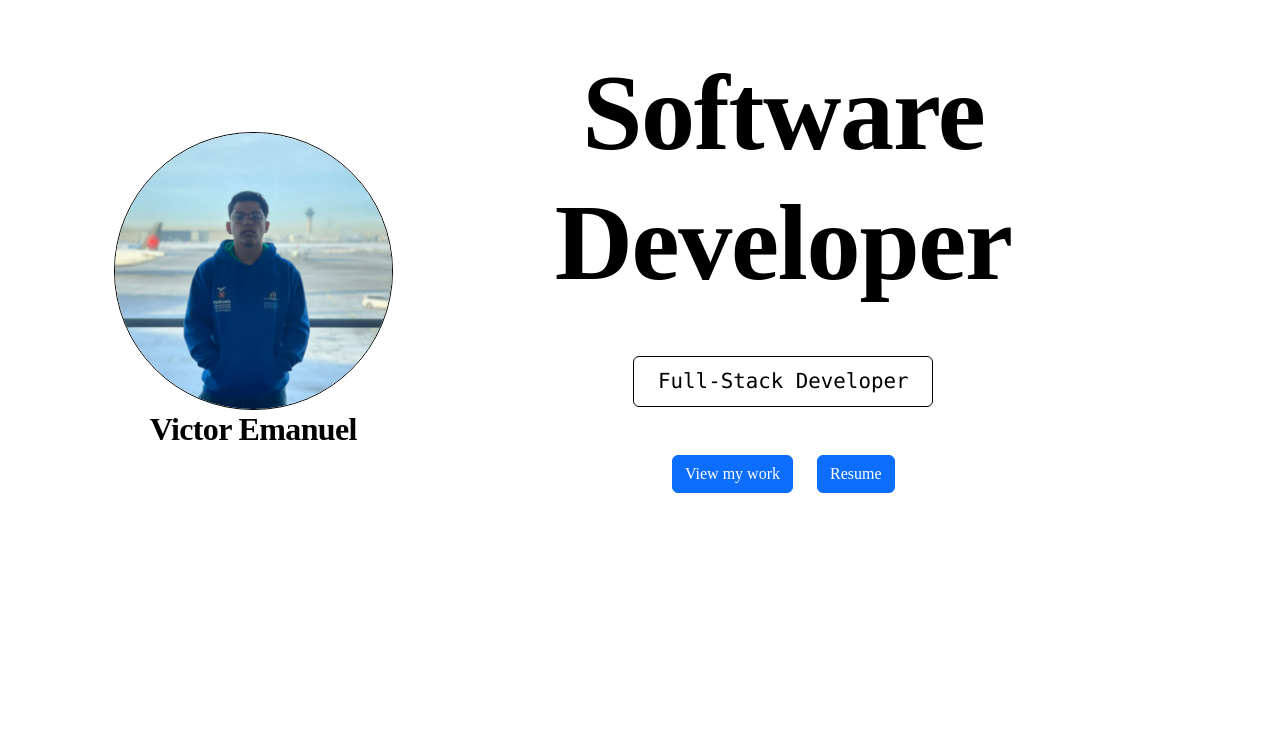
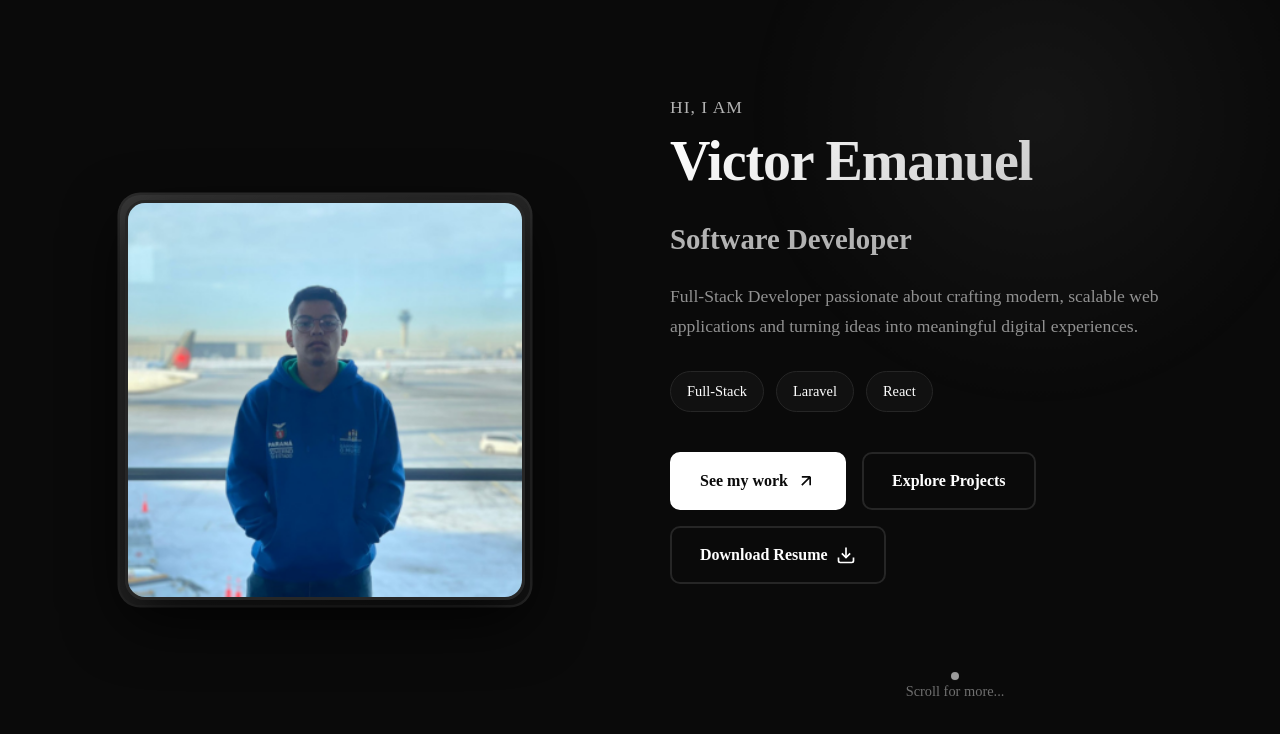
Before and after one commit to Vituinho/Portfolio, a React (Vite) app: page / in a window 1280 px wide. Shown: the top 734 px of the page. Built offline with nearby package versions, Linux system fonts and the light colour scheme.

Commit message:
feat: improving my hero with IA agent

```diff
--- a/src/components/Hero/Hero.tsx
+++ b/src/components/Hero/Hero.tsx
@@ -1,33 +1,88 @@
 import './styles.module.css';
+import styles from './styles.module.css';
 
 export function Hero() {
+  const scrollToSection = (sectionId: string) => {
+    const element = document.getElementById(sectionId);
+    element?.scrollIntoView({ behavior: 'smooth' });
+  };
 
   return (
-    <>
-      <section className='d-flex justify-content-center align-items-center pt-5'>
-        <div>
-          <div className='d-flex flex-row align-items-center gap-2'>
-            <div>
-              <img src="image.png" alt="Victor Emanuel - Photo" className='rounded-circle border border-black' />
-                <h2 className='text-center'>Victor Emanuel</h2>
+    <section className={styles.hero}>
+      <div className={styles.container}>
+        {/* Elemento decorativo de fundo */}
+        <div className={styles.backgroundGradient}></div>
+
+        <div className={styles.content}>
+          {/* Imagem do perfil */}
+          <div className={styles.profileImageWrapper}>
+            <img
+              src="image.png"
+              alt="Victor Emanuel - Photo"
+              className={styles.profileImage}
+            />
+            <div className={styles.glowEffect}></div>
+          </div>
+
+          {/* Conteúdo principal */}
+          <div className={styles.textContent}>
+            <h2 className={styles.greeting}>Hi, i am</h2>
+            <h1 className={styles.name}>Victor Emanuel</h1>
+
+            <p className={styles.title}>Software Developer</p>
+
+            <p className={styles.description}>
+              Full-Stack Developer passionate about crafting modern, scalable web applications and turning ideas into meaningful digital experiences.
+            </p>
+
+            {/* Tags de especialidades */}
+            <div className={styles.specialties}>
+              <span className={styles.tag}>Full-Stack</span>
+              <span className={styles.tag}>Laravel</span>
+              <span className={styles.tag}>React</span>
             </div>
-            <div className='text-center'>
-              <h1 className='fw-bold mb-5'>
-                <span className='text-black'>
-                  <span className='d-block'>Software Developer</span>
-                </span>
-              </h1>
-              <div className='d-flex gap-4 justify-content-center mb-5 flex-wrap'>
-                <span className='font-monospace px-4 py-2 bg-white rounded border border-black'>Full-Stack Developer</span>
-              </div>
-              <div className='d-flex gap-4 justify-content-center mb-5 flex-wrap'>
-                <a className='btn btn-primary' href='https://github.com/Vituinho'>View my work</a>
-                <a className='btn btn-primary' href='resume.pdf' download={true}>Resume</a>
-              </div>
+
+            {/* Botões de ação */}
+            <div className={styles.actions}>
+              <a
+                href="https://github.com/Vituinho"
+                target="_blank"
+                rel="noopener noreferrer"
+                className={styles.primaryButton}
+              >
+                <span>See my work</span>
+                <svg width="20" height="20" viewBox="0 0 24 24" fill="none" stroke="currentColor" strokeWidth="2">
+                  <path d="M7 17L17 7M17 7H7M17 7V17"></path>
+                </svg>
+              </a>
+              <button
+                onClick={() => scrollToSection('projects')}
+                className={styles.secondaryButton}
+              >
+                <span>Explore Projects</span>
+              </button>
+              <a
+                href="resume.pdf"
+                download
+                className={styles.resumeButton}
+              >
+                <span>Download Resume</span>
+                <svg width="20" height="20" viewBox="0 0 24 24" fill="none" stroke="currentColor" strokeWidth="2">
+                  <path d="M21 15v4a2 2 0 0 1-2 2H5a2 2 0 0 1-2-2v-4"></path>
+                  <polyline points="7 10 12 15 17 10"></polyline>
+                  <line x1="12" y1="15" x2="12" y2="3"></line>
+                </svg>
+              </a>
+            </div>
+
+            {/* Indicador de scroll */}
+            <div className={styles.scrollIndicator}>
+              <div className={styles.scrollDot}></div>
+              <p>Scroll for more...</p>
             </div>
           </div>
         </div>
-      </section>
-    </>
-  )
+      </div>
+    </section>
+  );
 }
--- a/src/components/Hero/styles.module.css
+++ b/src/components/Hero/styles.module.css
@@ -1,31 +1,358 @@
-body {
+.hero {
+  position: relative;
+  height: 100%;
+  display: flex;
+  align-items: center;
+  justify-content: center;
+  overflow: hidden;
   background: var(--color-bg);
-  color: var(--color-text);
+  padding: 0 20px;
 }
 
-p {
-  color: var(--color-text-muted);
+/* Background com gradiente sutil */
+.backgroundGradient {
+  position: absolute;
+  top: -50%;
+  right: -10%;
+  width: 600px;
+  height: 600px;
+  background: radial-gradient(
+    circle,
+    rgba(255, 255, 255, 0.05) 0%,
+    transparent 70%
+  );
+  pointer-events: none;
+  animation: float 8s ease-in-out infinite;
 }
 
-.card {
+@keyframes float {
+  0%, 100% {
+    transform: translate(0, 0);
+  }
+  50% {
+    transform: translate(-30px, 30px);
+  }
+}
+
+.container {
+  position: relative;
+  z-index: 1;
+  max-width: 1200px;
+  width: 100%;
+  margin: 0 auto;
+}
+
+.content {
+  display: grid;
+  grid-template-columns: 1fr 1fr;
+  gap: 60px;
+  align-items: center;
+  animation: fadeInUp 1s ease-out;
+}
+
+@keyframes fadeInUp {
+  from {
+    opacity: 0;
+    transform: translateY(30px);
+  }
+  to {
+    opacity: 1;
+    transform: translateY(0);
+  }
+}
+
+/* Imagem do perfil */
+.profileImageWrapper {
+  position: relative;
+  width: 100%;
+  max-width: 400px;
+  aspect-ratio: 1;
+  margin: 0 auto;
+  animation: slideInLeft 1s ease-out;
+}
+
+@keyframes slideInLeft {
+  from {
+    opacity: 0;
+    transform: translateX(-50px);
+  }
+  to {
+    opacity: 1;
+    transform: translateX(0);
+  }
+}
+
+.profileImage {
+  width: 100%;
+  height: 100%;
+  object-fit: cover;
+  border-radius: 20px;
+  border: 3px solid var(--color-border);
+  position: relative;
+  z-index: 2;
+  box-shadow: 0 20px 60px rgba(0, 0, 0, 0.8);
+  transition: transform 0.3s ease, box-shadow 0.3s ease;
+}
+
+.profileImage:hover {
+  transform: translateY(-10px);
+  box-shadow: 0 30px 80px rgba(255, 255, 255, 0.1);
+}
+
+/* Efeito de glow ao redor da imagem */
+.glowEffect {
+  position: absolute;
+  inset: -5px;
+  border-radius: 20px;
+  background: linear-gradient(
+    135deg,
+    rgba(255, 255, 255, 0.2),
+    rgba(255, 255, 255, 0.05)
+  );
+  pointer-events: none;
+  animation: pulse 3s ease-in-out infinite;
+}
+
+@keyframes pulse {
+  0%, 100% {
+    box-shadow: 0 0 0 0 rgba(255, 255, 255, 0.2);
+  }
+  50% {
+    box-shadow: 0 0 0 10px rgba(255, 255, 255, 0);
+  }
+}
+
+/* Conteúdo de texto */
+.textContent {
+  animation: slideInRight 1s ease-out;
+}
+
+@keyframes slideInRight {
+  from {
+    opacity: 0;
+    transform: translateX(50px);
+  }
+  to {
+    opacity: 1;
+    transform: translateX(0);
+  }
+}
+
+.greeting {
+  font-size: 1.1rem;
+  color: var(--color-text-muted);
+  font-weight: 500;
+  margin-bottom: 10px;
+  letter-spacing: 1px;
+  text-transform: uppercase;
+}
+
+.name {
+  font-size: 3.5rem;
+  font-weight: 800;
+  color: var(--color-text);
+  margin-bottom: 20px;
+  line-height: 1.2;
+  background: linear-gradient(
+    135deg,
+    var(--color-accent),
+    var(--color-text-muted)
+  );
+  -webkit-background-clip: text;
+  -webkit-text-fill-color: transparent;
+  background-clip: text;
+}
+
+.title {
+  font-size: 1.8rem;
+  color: var(--color-text-muted);
+  font-weight: 600;
+  margin-bottom: 20px;
+}
+
+.description {
+  font-size: 1.1rem;
+  color: var(--color-text-muted);
+  line-height: 1.7;
+  margin-bottom: 30px;
+  max-width: 500px;
+  opacity: 0.8;
+}
+
+/* Tags de especialidades */
+.specialties {
+  display: flex;
+  gap: 12px;
+  flex-wrap: wrap;
+  margin-bottom: 40px;
+}
+
+.tag {
+  display: inline-block;
+  padding: 8px 16px;
   background: var(--color-bg-soft);
   border: 1px solid var(--color-border);
+  border-radius: 25px;
+  font-size: 0.9rem;
+  color: var(--color-accent);
+  font-weight: 500;
+  transition: all 0.3s ease;
+  cursor: pointer;
 }
 
-a {
-  color: var(--color-accent);
-  font-size: 1.3em;
+.tag:hover {
+  background: var(--color-bg-muted);
+  border-color: var(--color-accent);
+  transform: translateY(-2px);
+  box-shadow: 0 5px 15px rgba(255, 255, 255, 0.1);
 }
 
-a:hover {
-  opacity: 0.7;
+/* Botões de ação */
+.actions {
+  display: flex;
+  gap: 16px;
+  flex-wrap: wrap;
+  margin-bottom: 50px;
 }
 
-::selection {
-  background: var(--color-selection-bg);
-  color: var(--color-selection-text);
+.primaryButton,
+.secondaryButton,
+.resumeButton {
+  display: inline-flex;
+  align-items: center;
+  gap: 8px;
+  padding: 14px 28px;
+  border-radius: 10px;
+  font-size: 1rem;
+  font-weight: 600;
+  text-decoration: none;
+  border: none;
+  cursor: pointer;
+  transition: all 0.3s ease;
+  position: relative;
+  overflow: hidden;
 }
 
-span {
-    font-size: 1.3em
+.primaryButton {
+  background: var(--color-accent);
+  color: var(--color-text-invert);
+  border: 2px solid var(--color-accent);
 }
+
+.primaryButton:hover {
+  transform: translateY(-3px);
+  box-shadow: 0 10px 25px rgba(255, 255, 255, 0.2);
+  background: var(--color-active);
+  border-color: var(--color-active);
+}
+
+.primaryButton:active {
+  transform: translateY(-1px);
+}
+
+.secondaryButton,
+.resumeButton {
+  background: transparent;
+  color: var(--color-accent);
+  border: 2px solid var(--color-border);
+}
+
+.secondaryButton:hover,
+.resumeButton:hover {
+  background: var(--color-bg-soft);
+  border-color: var(--color-accent);
+  transform: translateY(-3px);
+  box-shadow: 0 10px 25px rgba(255, 255, 255, 0.1);
+}
+
+.secondaryButton:active,
+.resumeButton:active {
+  transform: translateY(-1px);
+}
+
+/* Indicador de scroll */
+.scrollIndicator {
+  display: flex;
+  flex-direction: column;
+  align-items: center;
+  gap: 8px;
+  margin-top: 80px;
+  color: var(--color-text-muted);
+  animation: bounce 2s ease-in-out infinite;
+}
+
+.scrollDot {
+  width: 8px;
+  height: 8px;
+  border-radius: 50%;
+  background: var(--color-accent);
+  animation: scrollDotBounce 1.5s ease-in-out infinite;
+}
+
+@keyframes scrollDotBounce {
+  0%, 100% {
+    transform: translateY(0);
+    opacity: 1;
+  }
+  50% {
+    transform: translateY(10px);
+    opacity: 0.5;
+  }
+}
+
+.scrollIndicator p {
+  font-size: 0.9rem;
+  margin: 0;
+  opacity: 0.6;
+}
+
+/* Responsivo */
+@media (max-width: 768px) {
+  .hero {
+    min-height: auto;
+    padding: 40px 20px 80px;
+  }
+
+  .content {
+    grid-template-columns: 1fr;
+    gap: 40px;
+  }
+
+  .name {
+    font-size: 2.5rem;
+  }
+
+  .title {
+    font-size: 1.3rem;
+  }
+
+  .description {
+    font-size: 1rem;
+  }
+
+  .actions {
+    flex-direction: column;
+  }
+
+  .primaryButton,
+  .secondaryButton,
+  .resumeButton {
+    width: 100%;
+    justify-content: center;
+  }
+
+  .profileImageWrapper {
+    max-width: 300px;
+  }
+
+  .backgroundGradient {
+    width: 300px;
+    height: 300px;
+    top: -30%;
+    right: -5%;
+  }
+
+  .scrollIndicator {
+    margin-top: 60px;
+  }
+}
--- a/src/styles/global.css
+++ b/src/styles/global.css
@@ -7,7 +7,14 @@
   padding: 0;
 }
 
-/* ===== BODY ===== */
+/* ===== HTML E BODY ===== */
+html,
+body,
+#root {
+  width: 100%;
+  height: 100%;
+}
+
 html {
   scroll-behavior: smooth;
 }
@@ -70,7 +77,6 @@ p {
 /* ===== LAYOUT ===== */
 section {
   padding: 6rem 1.5rem;
-  max-width: 1100px;
   margin: 0 auto;
 }
 
```
